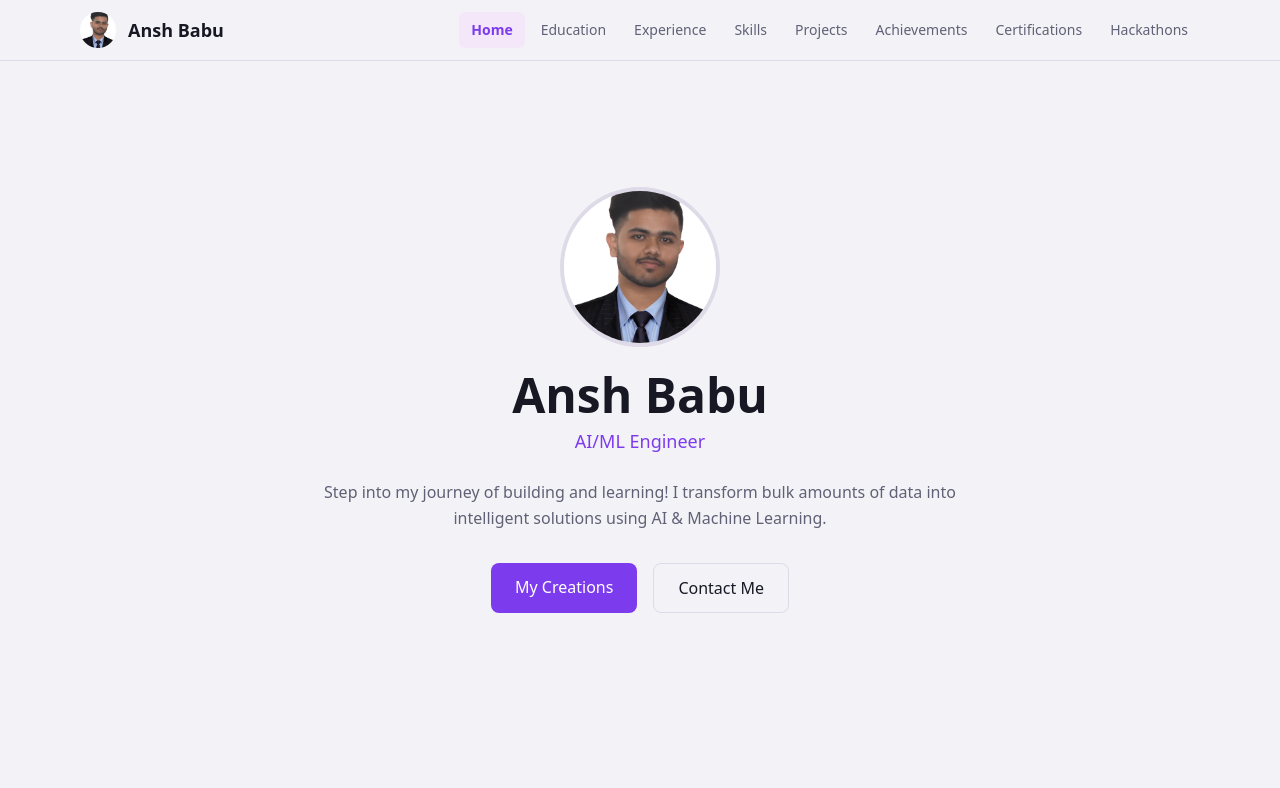
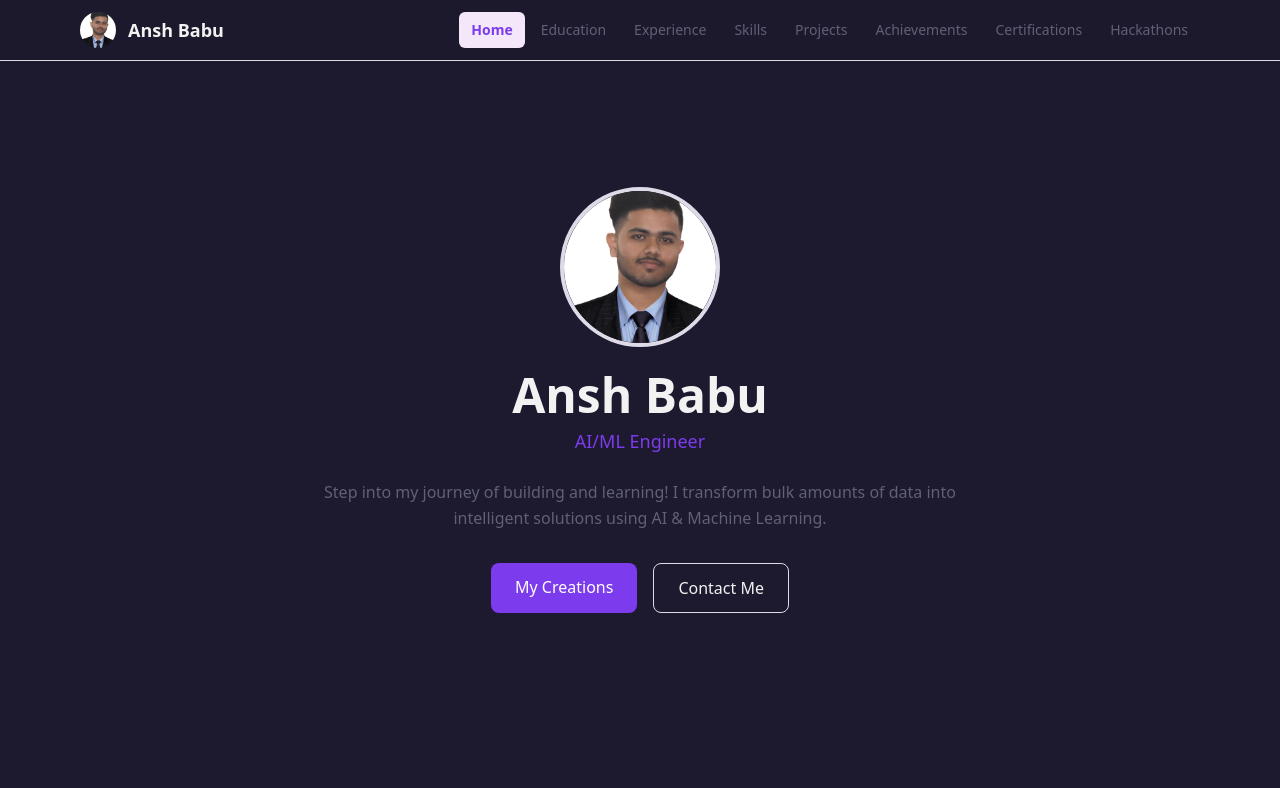
Before and after one commit to AnshBabu1603/ansh-babu-portfolio-verse, a React (Vite) app: page / in a window 1280 px wide. Shown: the top 788 px of the page. Built offline with nearby package versions, Linux system fonts and the light colour scheme.

Commit message:
Changes
Co-authored-by: AnshBabu1603 <207249489+AnshBabu1603@users.noreply.github.com>

```diff
--- a/src/index.css
+++ b/src/index.css
@@ -4,11 +4,11 @@
 
 @layer base {
   :root {
-    --background: 240 20% 96%;
-    --foreground: 240 20% 12%;
+    --background: 250 30% 14%;
+    --foreground: 0 0% 95%;
 
-    --card: 240 25% 99%;
-    --card-foreground: 240 20% 12%;
+    --card: 250 25% 18%;
+    --card-foreground: 0 0% 95%;
 
     --popover: 240 25% 99%;
     --popover-foreground: 240 20% 12%;
```
